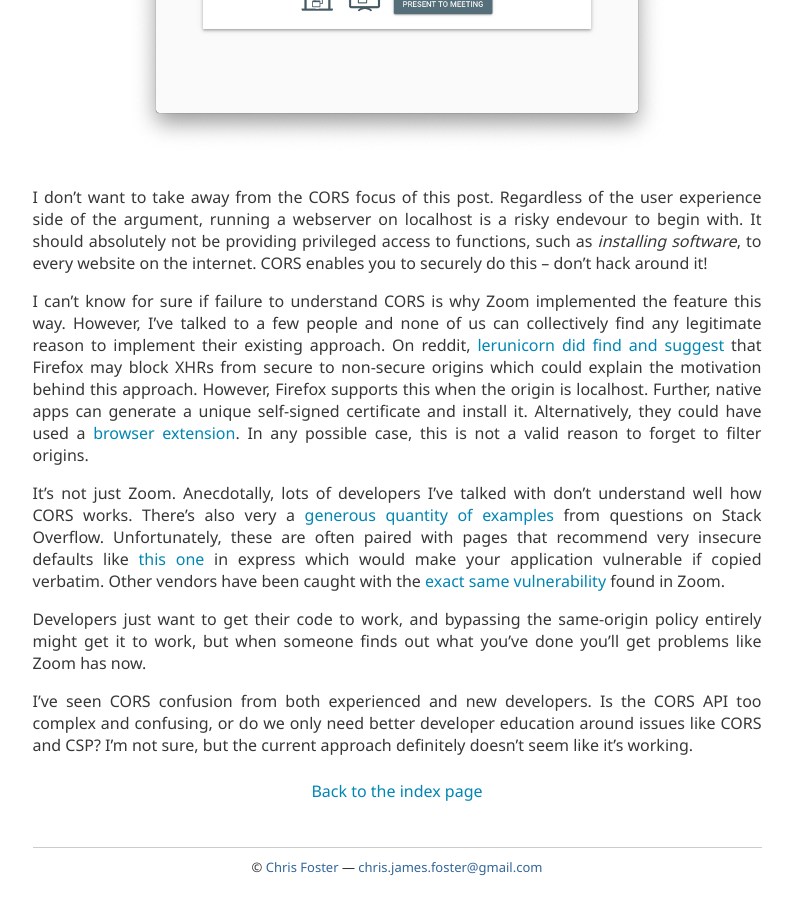
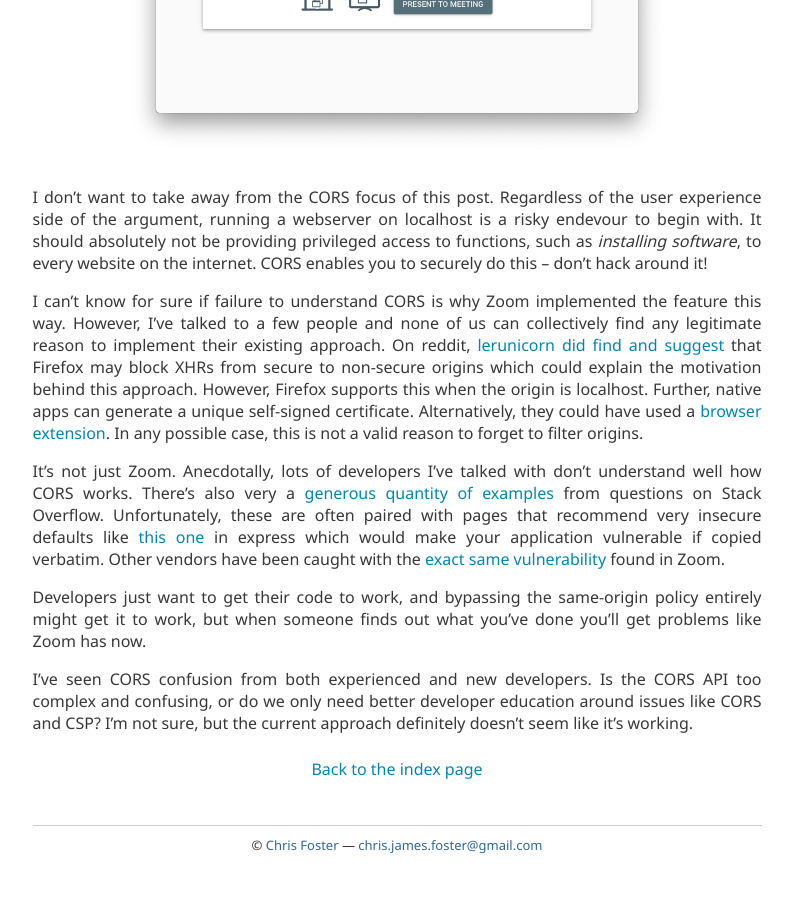
Before and after one commit to chrisfosterelli/chrisfosterelli.github.io, a Jekyll site: the page built from _posts/2019-07-10-developers-dont-understand-cors.md, in a window 1280 px wide and 900 px high, scrolled down 2038 px. Shown: the whole window, without its empty margins (243-1036 px from the left). Built offline with Jekyll 4.4.1, drawn with Linux system fonts in a browser that asks for light colours; after the commit the page ends 2916 px from its top, so only the background shows below that.

Commit message:
Small fix

```diff
--- a/_posts/2019-07-10-developers-dont-understand-cors.md
+++ b/_posts/2019-07-10-developers-dont-understand-cors.md
@@ -82,9 +82,9 @@ collectively find any legitimate reason to implement their existing approach.
 On reddit, [lerunicorn did find and suggest] that Firefox may block XHRs from
 secure to non-secure origins which could explain the motivation behind this
 approach. However, Firefox supports this when the origin is localhost. Further,
-native apps can generate a unique self-signed certificate and install it.
-Alternatively, they could have used a [browser extension].  In any possible
-case, this is not a valid reason to forget to filter origins.
+native apps can generate a unique self-signed certificate. Alternatively, they
+could have used a [browser extension].  In any possible case, this is not a
+valid reason to forget to filter origins.
 
 It's not just Zoom. Anecdotally, lots of developers I've talked with don't
 understand well how CORS works.  There's also very a [generous quantity of
```
